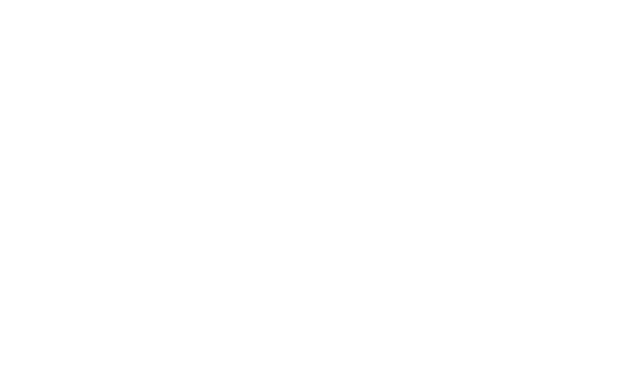
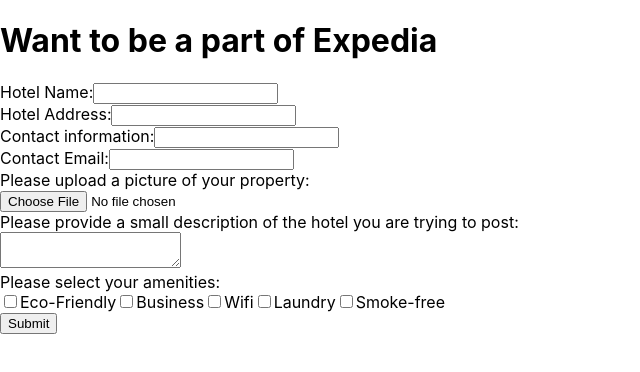
Before and after one commit to jngong/expedia-eco, a React (Create React App) app in the folder client/: page /admin in a window 1280 px wide. Shown: the top 372 px of the page, without its empty margins (0-640 px from the left). Built offline with nearby package versions, Linux system fonts and the light colour scheme.

Commit message:
started on form

```diff
--- a/client/src/App.js
+++ b/client/src/App.js
@@ -1,11 +1,11 @@
 import React from 'react';
 import './App.css';
 import { Route } from 'react-router-dom';
-
 import Home from './components/routes/Home'
 import HotelList from './components/routes/HotelList'
 import Hotel from './components/routes/Hotel'
 import ConfirmationPage from './components/routes/ConfirmationPage';
+import Admin from './components/routes/Admin';
 
 /* We had changed the Home route to not pass down other props as that was causing the page to re-render, losing focus on the search input fields. However, when I moved state from App to Home, I was able to revert the Route back to the way it was originally since it no longer needs to accept state as props.*/
 
@@ -16,6 +16,7 @@ const App = () => {
       <Route exact path='/hotels' component={HotelList} />
       <Route exact path='/hotels/:hotel_id' component={Hotel} />
       <Route exact path='/hotels/:hotel_id/confirmation' component={ConfirmationPage} />
+      <Route exact path='/admin' component={Admin} />
     </React.Fragment>
   );
 }
--- /dev/null
+++ b/client/src/components/routes/Admin.jsx
@@ -0,0 +1,99 @@
+import React, { Component } from 'react'
+import Axios from 'axios'
+
+class Admin extends Component {
+    constructor(props) {
+        super(props)
+
+        this.state = {
+            item: {
+                address: '',
+                name: '',
+                img_url: '',
+                eco_friendly: '',
+                description: '',
+                wifi: '',
+                business: '',
+                laundry: '',
+                smoke_free: '',
+            },
+            createdHotel: null
+        }
+    }
+
+
+    submitHotel = e => {
+        e.preventDefault()
+        Axios({
+            url:'http://localhost:3000/hotels',
+            method: 'POST',
+            data: { item: this.state.item}
+        })
+        .then(res => this.setState({ createdHotel: res.data.item }))
+        .catch(console.log)
+    }
+
+
+
+    render() {
+        console.log(this.state);
+        return(
+            <div>
+                <h1>Want to be a part of Expedia</h1>
+                <form>
+                    <label>
+                        Hotel Name:
+                        <input type='text' name='name' />
+                    </label>
+                    <br/>
+                    <label>
+                        Hotel Address:
+                        <input type='text' name='address' />
+                    </label>
+                    <br/>
+                    <label>
+                        Contact information:
+                        <input type='tel' name='numnber' />
+                    </label>
+                    <br/>
+                    <label>
+                        Contact Email:
+                        <input type='email' name='email' />
+                    </label>
+                    <br/>
+                    <label>
+                        Please upload a picture of your property:
+                        <br/>
+                        <input type='file' name='file' />
+                    </label>
+                    <br/>
+                    <label>
+                        Please provide a small description of the hotel you are trying to post:
+                        <br/>
+                        <textarea name='description' height='150' width='580' />
+                    </label>
+                    <br/>
+                    <label>
+                        Please select your amenities:
+                        <br/>
+                        <input type='checkbox' name='Eco-Friendly' />
+                        <label for='Eco-Friendly'>Eco-Friendly</label>
+                        <input type='checkbox' name='Business' />
+                        <label>Business</label>
+                        <input type='checkbox' name='Wifi' />
+                        <label>Wifi</label>
+                        <input type='checkbox' name='Laundry' />
+                        <label>Laundry</label>
+                        <input type='checkbox' name='Smoke-free' />
+                        <label>Smoke-free</label>
+
+                    </label>
+                    <br/>
+                    <input type='submit' />
+                </form>
+            </div>
+        )
+    }
+}
+
+export default Admin
```
